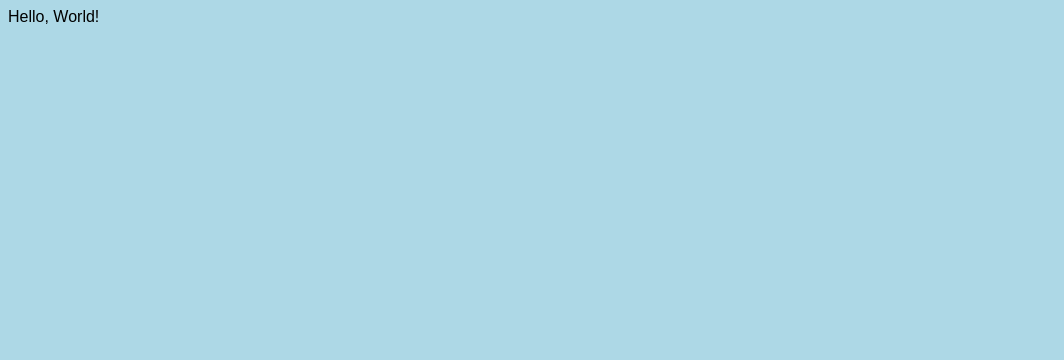
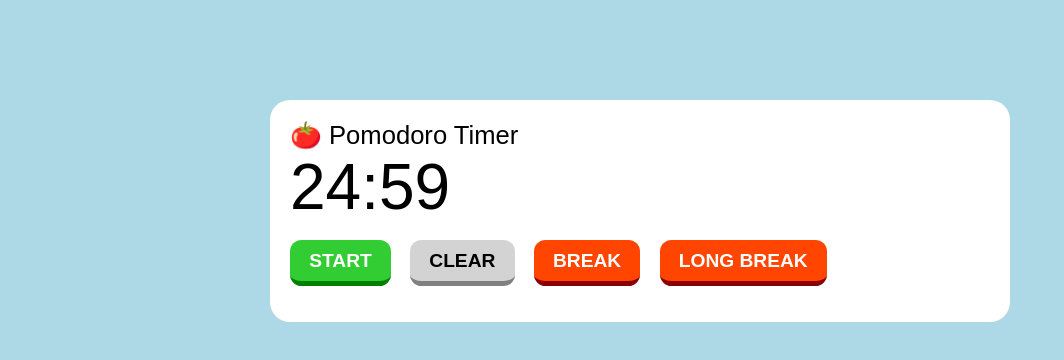
Before and after one commit to zstix/pomo, a React (Create React App) app: page / in a window 1280 px wide. Shown: the top 360 px of the page, without its empty margins (0-1064 px from the left). Built offline with nearby package versions, Linux system fonts and the light colour scheme; the HTML template or start-up script is replaced by a standard one.

Commit message:
Style for basic functionality

```diff
--- a/src/App.js
+++ b/src/App.js
@@ -1,7 +1,24 @@
 import React from 'react';
 
+const tomato = String.fromCodePoint(0x1F345);
+
 const App = () => (
-  <div>Hello, World!</div>
+  <div>
+    <div className="wrapper">
+      <h2>{tomato} Pomodoro Timer</h2>
+
+      <section className="timer">
+        <h1>24:59</h1>
+      </section>
+
+      <section className="controls">
+        <button className="green start">start</button>
+        <button className="gray clear">clear</button>
+        <button className="red break">break</button>
+        <button className="red break-long">long break</button>
+      </section>
+    </div>
+  </div>
 );
 
 export default App;
--- a/src/index.css
+++ b/src/index.css
@@ -2,3 +2,68 @@ body {
   background-color: lightblue;
   font-family: sans-serif;
 }
+
+h1, h2 {
+  font-weight: 400;
+  margin: 0;
+}
+
+h1 {
+  font-size: 4em;
+}
+
+h2 {
+  font-size: 1.6em;
+}
+
+button {
+  background-color: lightgray;
+  border: none;
+  text-transform: uppercase;
+  font-size: 1.2em;
+  padding: 0.5em 1em;
+  font-weight: 600;
+  border-radius: 0.6em;
+  border-bottom: 0.3em solid gray;
+  user-select: none;
+  cursor: pointer;
+  outline: none;
+  position: relative;
+}
+
+button::-moz-focus-inner {
+  border: 0;
+}
+
+button:active {
+  top: 0.3em;
+  border-bottom: none;
+}
+
+button.green {
+  background-color: limegreen;
+  border-bottom-color: green;
+  color: white;
+}
+
+button.red {
+  background-color: orangered;
+  border-bottom-color: darkred;
+  color: white;
+}
+
+.wrapper {
+  padding: 20px;
+  width: 700px;
+  margin: 100px auto;
+  background-color: white;
+  border-radius: 20px;
+}
+
+.controls {
+  padding: 1em 0;
+}
+
+.controls > button {
+  margin-right: 1em;
+}
```
Also changed, not shown: 1 other file (tests, documents, lock files or other folders).
